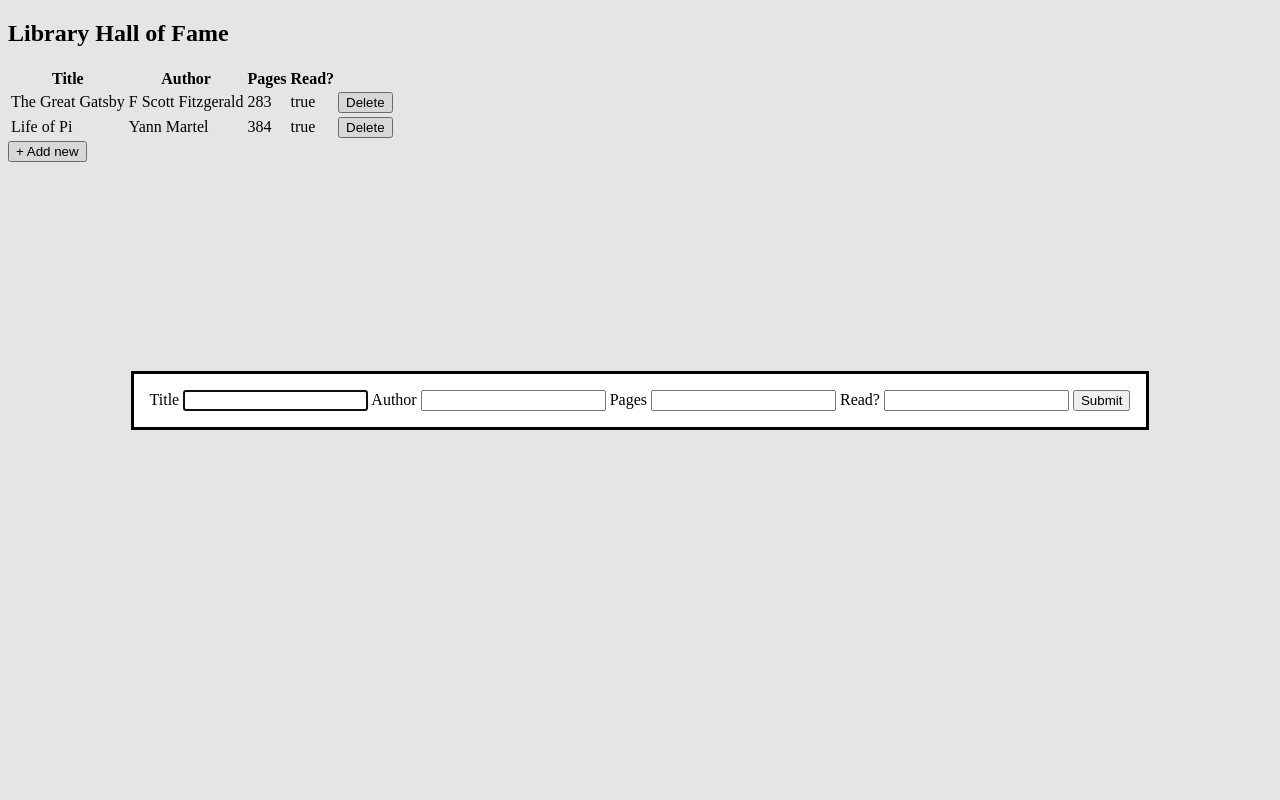
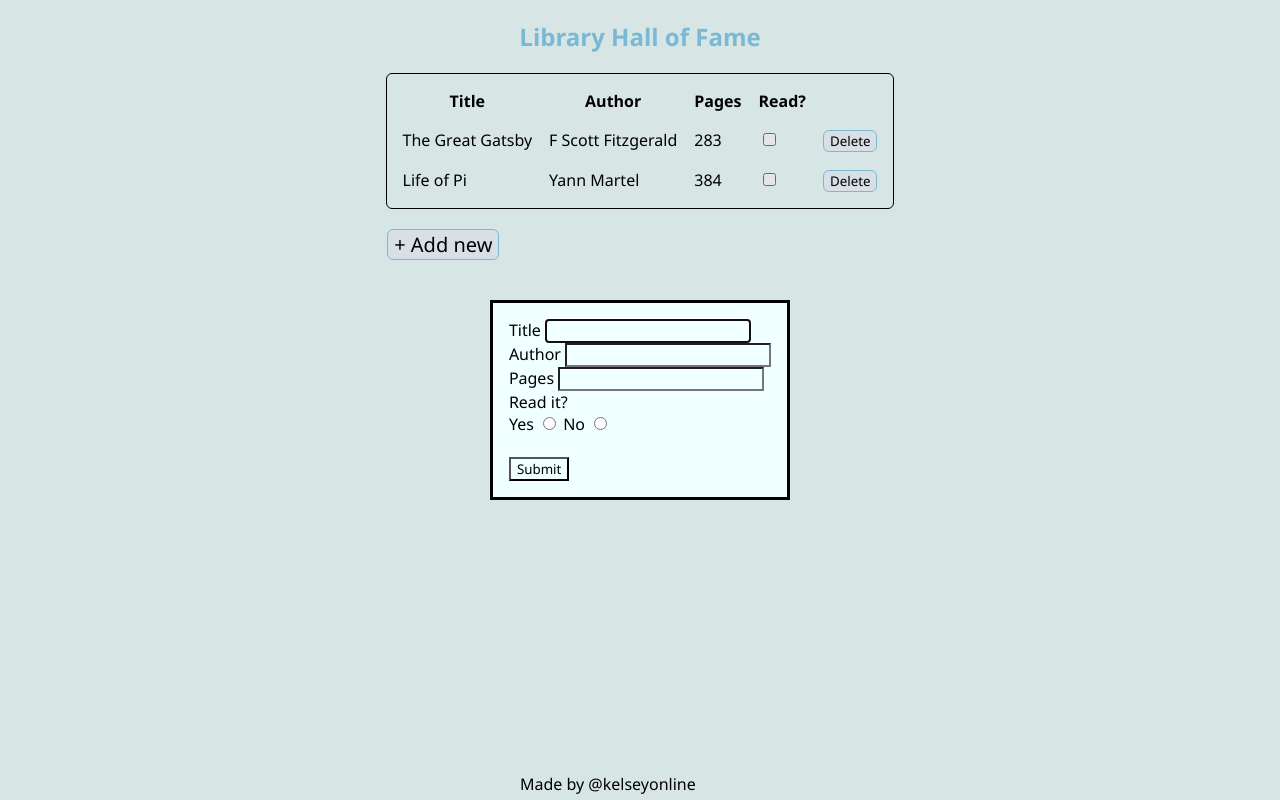
Before and after one commit to kelseyonline/library-revamp, a plain HTML site: page index.html in a window 1280 px wide. Both pictures are taken after a click on the button "+ Add new". Drawn offline with Linux system fonts and the light colour scheme.

Commit message:
Add toggle, delete button, and colors

```diff
--- a/index.html
+++ b/index.html
@@ -3,6 +3,7 @@
 <head>
     <meta charset="UTF-8">
     <meta name="viewport" content="width=device-width, initial-scale=1.0">
+    <link rel="stylesheet" href="style.css">
     <title>Library Hall of Fame</title>
 </head>
 <body>
@@ -25,15 +26,25 @@
         <form action="post" id="form">
             <label for="title-input">Title</label>
             <input type="text" id="title-input" name="title">
-            <label for="title-input">Author</label>
+            <br>
+            <label for="author-input">Author</label>
             <input type="text" id="author-input" name="author">
-            <label for="title-input">Pages</label>
+            <br>
+            <label for="pages-input">Pages</label>
             <input type="text" id="pages-input" name="pages">
-            <label for="title-input">Read?</label>
-            <input type="text" id="read-input" name="read">
+            <br>
+            <label for="radio-div">Read it?</label>
+            <div id="radio-div">
+                <label for="radio-input-yes">Yes</label>
+                <input type="radio" id="read-input-yes" name="read">
+                <label for="radio-input-no">No</label>
+                <input type="radio" id="read-input-no" name="read">
+            </div>
+            <br>
             <button type="submit" id="submit-btn">Submit</button>
         </form>
     </dialog>
+    <footer>Made by @kelseyonline</footer>
 
 </body>
 </html>
--- a/script.js
+++ b/script.js
@@ -46,7 +46,7 @@ document.addEventListener("DOMContentLoaded", function() {
             cell1.innerHTML = myLibrary[i].title;
             cell2.innerHTML = myLibrary[i].author;
             cell3.innerHTML = myLibrary[i].pages;
-            cell4.innerHTML = myLibrary[i].read;
+            cell4.innerHTML ='<label class="switch"><input type="checkbox"><span class="slider round"></span></label>';
 
             var deleteButton = '<button class="delete-btn">Delete</button>';
 
--- a/style.css
+++ b/style.css
@@ -0,0 +1,45 @@
+* {
+    background-color: azure;
+    font-family:'Segoe UI', Tahoma, Geneva, Verdana, sans-serif;
+}
+
+#hero {
+    display: flex;
+    justify-content: center;
+    color: skyblue;
+}
+
+#table {
+    margin-left: auto;
+    margin-right: auto;
+    border-spacing: 15px;
+    border: 1px solid black;
+    border-radius: 6px;
+}
+
+.delete-btn {
+    background-color: aliceblue;
+    border: 1px solid skyblue;
+    border-radius: 6px;
+}
+
+#add-book-btn {
+    background-color: aliceblue;
+    border: 1px solid skyblue;
+    border-radius: 6px;
+    margin-top: 20px;
+    margin-left: 30%;
+    margin-right: 30%;
+    font-size: 20px;
+}
+
+footer {
+    margin-bottom: 0px;
+    margin-left: auto;
+    margin-right: auto;
+    margin-bottom: 5px;
+    position: fixed;
+    bottom: 0;
+    margin-left: 40%;
+    margin-right: 40%;
+}
```
